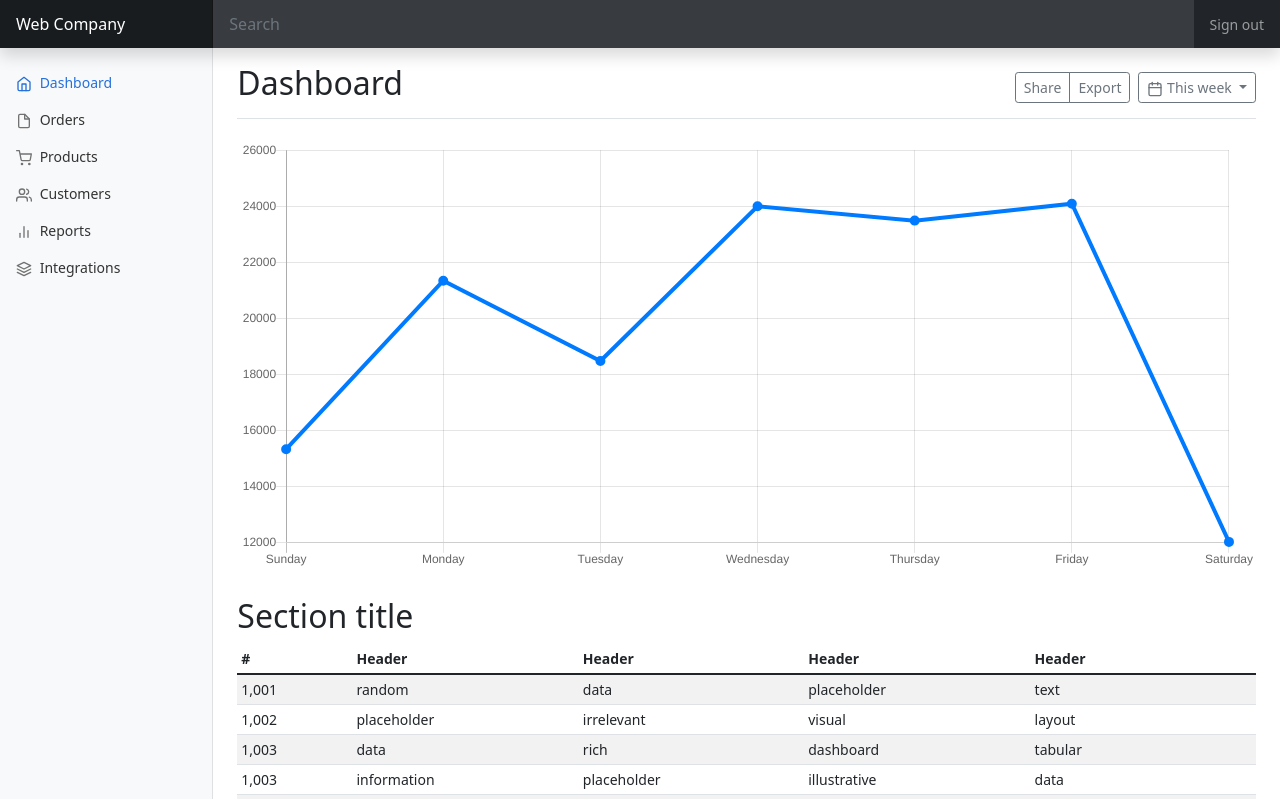
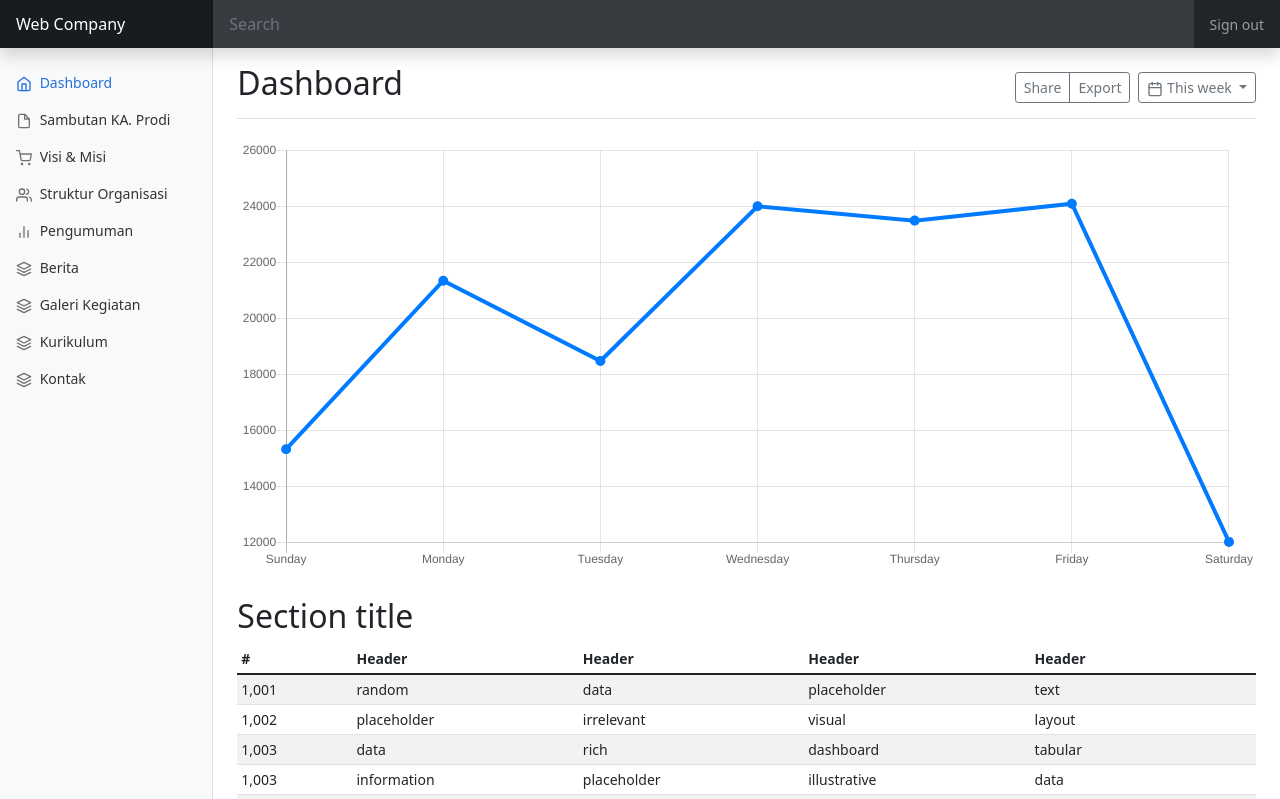
Before and after one commit to putrizakinaya09/web_profile, a CodeIgniter 4 app: the page made by app/Views/layouts/admin.php in a window 1280 px wide. Shown: the top 799 px of the page. Run offline with PHP 8.4 and a stand-in for CodeIgniter, Linux system fonts and the light colour scheme; the template is opened without the code that fills it, so the values that code supplies are empty; some libraries are stand-ins or nearby versions.

Commit message:
penambahan menu

```diff
--- a/app/Views/layouts/admin.php
+++ b/app/Views/layouts/admin.php
@@ -58,31 +58,49 @@
                         <li class="nav-item">
                             <a class="nav-link" href="#">
                                 <span data-feather="file"></span>
-                                Orders
+                                Sambutan KA. Prodi
                             </a>
                         </li>
                         <li class="nav-item">
                             <a class="nav-link" href="#">
                                 <span data-feather="shopping-cart"></span>
-                                Products
+                                Visi & Misi
                             </a>
                         </li>
                         <li class="nav-item">
                             <a class="nav-link" href="#">
                                 <span data-feather="users"></span>
-                                Customers
+                                Struktur Organisasi
                             </a>
                         </li>
                         <li class="nav-item">
                             <a class="nav-link" href="#">
                                 <span data-feather="bar-chart-2"></span>
-                                Reports
+                                Pengumuman
                             </a>
                         </li>
                         <li class="nav-item">
                             <a class="nav-link" href="#">
                                 <span data-feather="layers"></span>
-                                Integrations
+                                Berita
+                            </a>
+                        </li>
+                        <li class="nav-item">
+                            <a class="nav-link" href="#">
+                                <span data-feather="layers"></span>
+                                Galeri Kegiatan
+                            </a>
+                        </li>
+                        <li class="nav-item">
+                            <a class="nav-link" href="#">
+                                <span data-feather="layers"></span>
+                                Kurikulum
+                            </a>
+                        </li>
+                        <li class="nav-item">
+                            <a class="nav-link" href="#">
+                                <span data-feather="layers"></span>
+                                Kontak
                             </a>
                         </li>
                     </ul>
```
